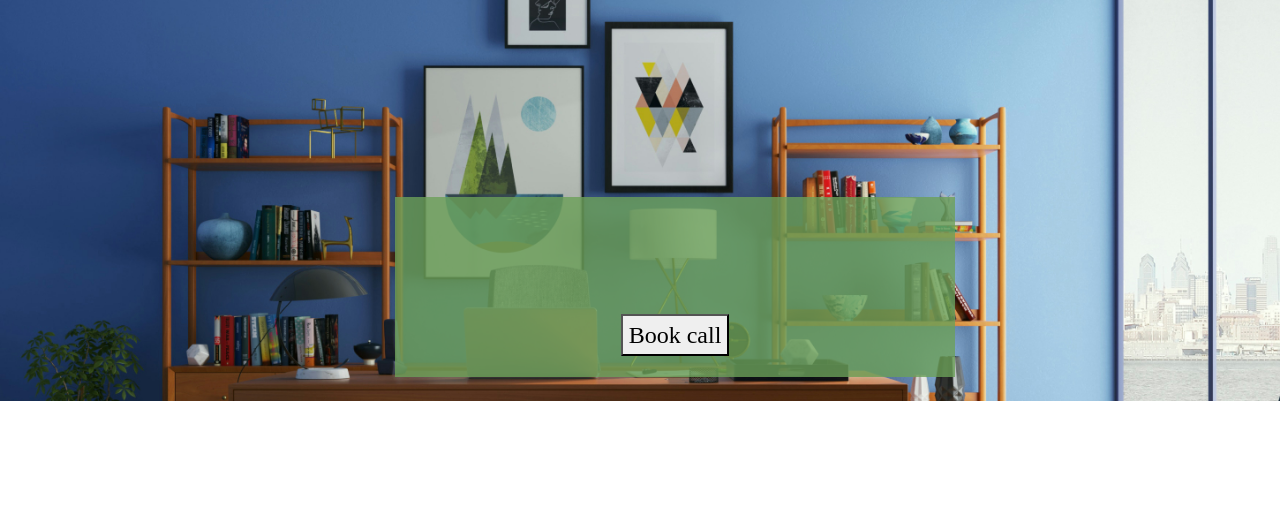
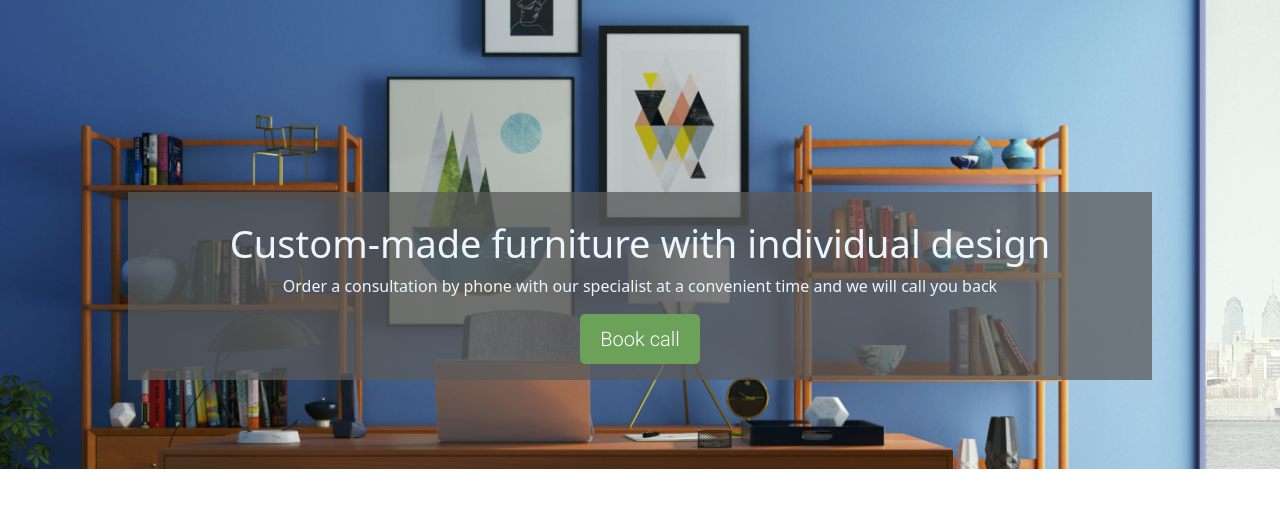
Before and after one commit to Julia-cloudname/marisol-2.0, a Django app: page / in a window 1280 px wide. Shown: the part 56-576 px from the top of the page. Run offline with Django 3.2, Linux system fonts and the light colour scheme; data that the repository does not hold is empty; some libraries are stand-ins or nearby versions.

Commit message:
Fixed main photo

```diff
--- a/static/css/style.css
+++ b/static/css/style.css
@@ -1,38 +1,72 @@
-#layout {
-    width: 100%;
-    overflow: hidden;
+/* Add the following CSS rules */
+
+/* Main layout container */
+.layout {
+    visibility: inherit;
+    color: #edf5fd;
+}
+
+.h1, h1 {
+    font-size: 38px;
+}
+
+.wrapper {
+    background-image: url(/static/images/room-2.jpeg);
+    background-attachment: scroll;
+    background-position: 50%;
+    background-repeat: no-repeat;
+    background-size: cover;
+    display: flex;
+    height: 90%;
+    justify-content: center;
     position: relative;
 }
 
-#cover-text, #cover-text h2 {
-    color: #FAECEC;
+.wrapper .container_description {
+    background: rgb(90 90 90 / 75%);
+    padding: 1.8rem 0;
+    text-align: center;
+    width: 80%;
+    height: 40%;
+    margin-top: 15%;
+    margin-bottom: 10%;
 }
 
-.main-image {
-    text-align: center;
+/* Style the "Book call" button */
+.book-call-button {
+    font-size: 20px;
+    font-family: "Roboto", sans-serif;
+    background-color: #6ca159;
+    color: white;
+    border: none;
+    padding: 10px 20px;
+    border-radius: 5px;
+    cursor: pointer;
+    transition: background-color 0.3s ease-in-out;
+}
 
- /* animates zoom effect on loading page */
-    animation-name: hero-zoom;
-    animation-duration: 5s;
-    animation-fill-mode: forwards;
+/* Add a hover effect for the button */
+.book-call-button:hover {
+    background-color: #578d48;
 }
-.main-image img {
-    max-width: 100%;
-}
+
 
 #cover-text {
     font-size: 150%;
     font-family: Berkshire Swash, serif;
     text-transform: none;
     letter-spacing: 0.2px;
-    width: 560px;
-    height: 180px;
-    padding-top: 117px;
-    padding-left: 20px;
-    padding-right: 20px;
     text-align: center;
-    background-color: rgba(108,161,89, 0.8);
-    bottom: 6%;
-    right: 325px;
-    position: absolute;
+    padding: 20px;
+    margin-bottom: 20px;
 }
+
+.row {
+    display: flex;
+    gap: 20px;
+}
+
+main,
+footer {
+    padding: 20px;
+}
--- a/templates/base.html
+++ b/templates/base.html
@@ -1,11 +1,8 @@
 {% load static %}
-
 <!DOCTYPE html>
 <html class="h-100">
-
 <head>
     <title>Marisol-furniture</title>
-
     <link rel="preconnect" href="https://fonts.gstatic.com">
     <link href="https://fonts.googleapis.com/css2?family=Roboto:wght@300&display=swap" rel="stylesheet">
     <link href="https://fonts.googleapis.com/css2?family=Lato:wght@300;700&display=swap" rel="stylesheet">
@@ -13,17 +10,10 @@
     <meta name="viewport" content="width=device-width, initial-scale=1" />
     <link href="https://cdn.jsdelivr.net/npm/bootstrap@5.0.1/dist/css/bootstrap.min.css" rel="stylesheet"
           integrity="sha384-+0n0xVW2eSR5OomGNYDnhzAbDsOXxcvSN1TPprVMTNDbiYZCxYbOOl7+AMvyTG2x" crossorigin="anonymous">
-    <script src="https://cdn.jsdelivr.net/npm/bootstrap@5.0.1/dist/js/bootstrap.bundle.min.js"
-        integrity="sha384-gtEjrD/SeCtmISkJkNUaaKMoLD0//ElJ19smozuHV6z3Iehds+3Ulb9Bn9Plx0x4" crossorigin="anonymous">
-        </script>
     <link rel="stylesheet" href="{% static 'css/style.css' %}">
-
 </head>
-
 <body class="d-flex flex-column h-100 main-bg">
-
     <!-- Navigation -->
-
     <nav class="navbar navbar-expand-lg navbar-light bg-white">
         <div class="container-fluid">
             <a class="navbar-brand" href="{% url 'home' %}">Marisol</a>
@@ -53,23 +43,27 @@
         </div>
     </nav>
 
-    <section id="layout">
-        <div class="main-image">
-
-            <img src="/static/images/room-2.jpeg" alt="Furniture">
-
-        </div>
-        <div id="cover-text">
-            <button onclick="redirectToBooking()">Book call</button>
-
+<!-- Call Booking Block -->
+<section class="layout">
+    <div class="wrapper">
+        <div class="container_description">
+            <h1 class="cover-text">
+                Custom-made furniture with individual design
+            </h1>
+            <p class="cover-text">
+                Order a consultation by phone with our specialist at a convenient time and we will call you back
+            </p>
+            <button class="book-call-button" onclick="redirectToBooking()">Book call</button>
             <script>
                 function redirectToBooking() {
                     window.location.href = "{% url 'booking' %}";
                 }
             </script>
         </div>
+    </div>
 </section>
 
+    <!-- Articles -->
     <main class="flex-shrink-0 main-bg">
         {% block content %}
         <!-- Content Goes here -->
@@ -85,6 +79,10 @@
             <i class="fab fa-youtube-square ms-3"></i>
         </p>
     </footer>
+
+    <!-- Bootstrap JavaScript -->
+    <script src="https://cdn.jsdelivr.net/npm/bootstrap@5.0.1/dist/js/bootstrap.bundle.min.js"
+            integrity="sha384-gtEjrD/SeCtmISkJkNUaaKMoLD0//ElJ19smozuHV6z3Iehds+3Ulb9Bn9Plx0x4" crossorigin="anonymous">
+    </script>
 </body>
-
 </html>
```
Lines whose indentation alone changed are shown as unchanged.
